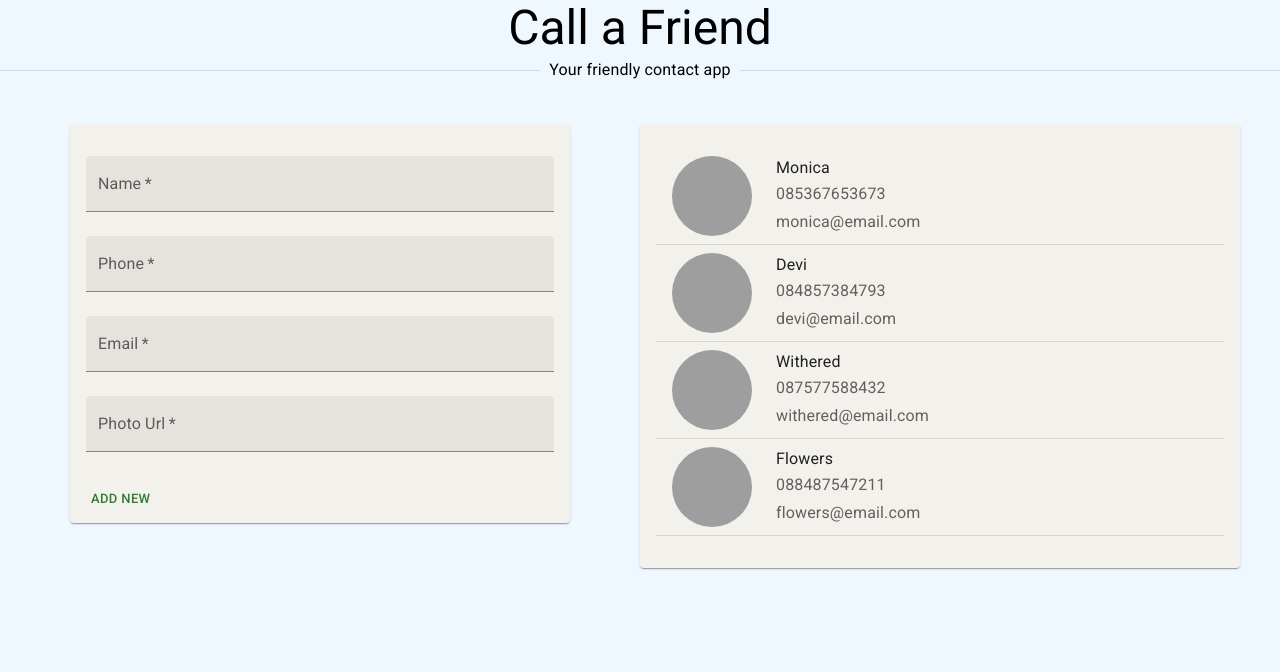
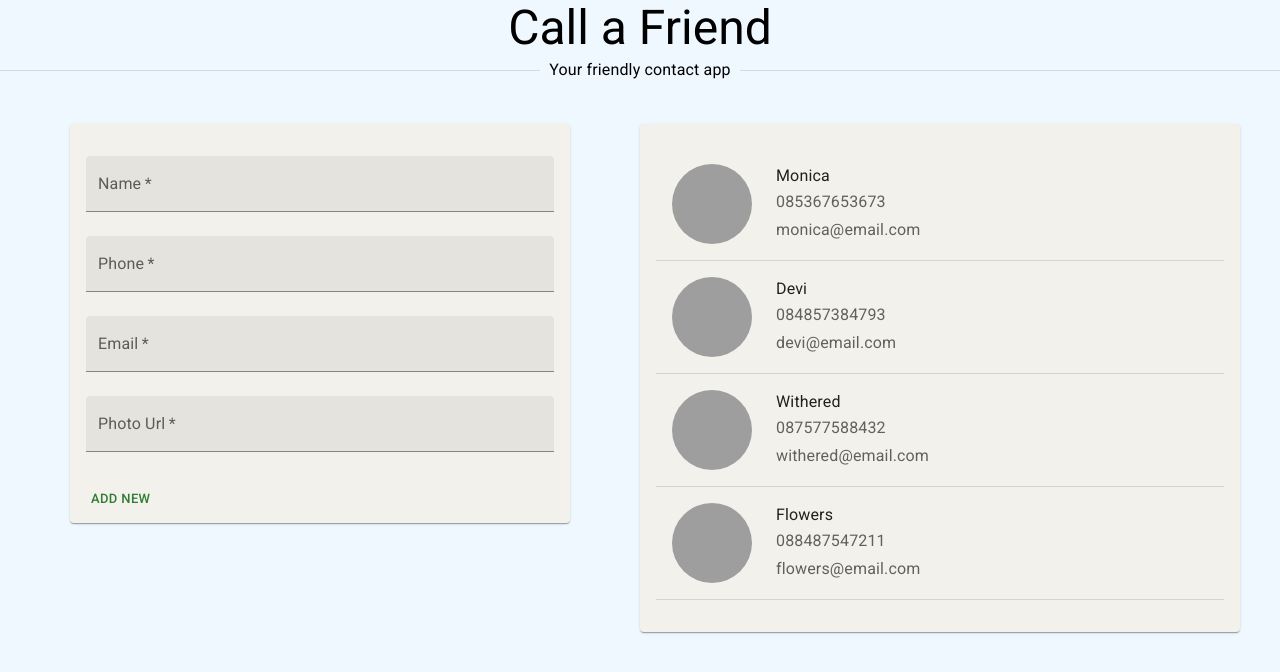
Before and after one commit to dts-kominfo-rea4a/challenge-react-with-mui-adhityarachmanh, a React (Create React App) app: page / in a window 1280 px wide. Shown: the top 672 px of the page. Built offline with nearby package versions, Linux system fonts and the light colour scheme; grey boxes are pictures that could not be loaded.

Commit message:
🔨Update Fetching Component

```diff
--- a/src/components/Contact.js
+++ b/src/components/Contact.js
@@ -2,14 +2,7 @@
 // Terima props lalu tampilkan dalam Contact component
 // Contact component dapat berupa MUI ListItem
 // https://mui.com/material-ui/react-list/#folder-list
-import {
-  Avatar,
-  Divider,
-  Grid,
-  ListItem,
-  ListItemAvatar,
-  Typography,
-} from "@mui/material";
+import { Avatar, ListItem, ListItemAvatar, Typography } from "@mui/material";
 import { Box } from "@mui/system";
 import React from "react";
 
@@ -19,7 +12,7 @@ const Contact = ({ data }) => {
   // Contact berisi foto, nama, telepon, dan email
   const { photo, name, phone, email } = data;
   return (
-    <ListItem divider>
+    <ListItem sx={{ paddingBottom: "1rem", paddingTop: "1rem" }} divider>
       <ListItemAvatar>
         <Avatar
           alt="Contact Photo"
```
